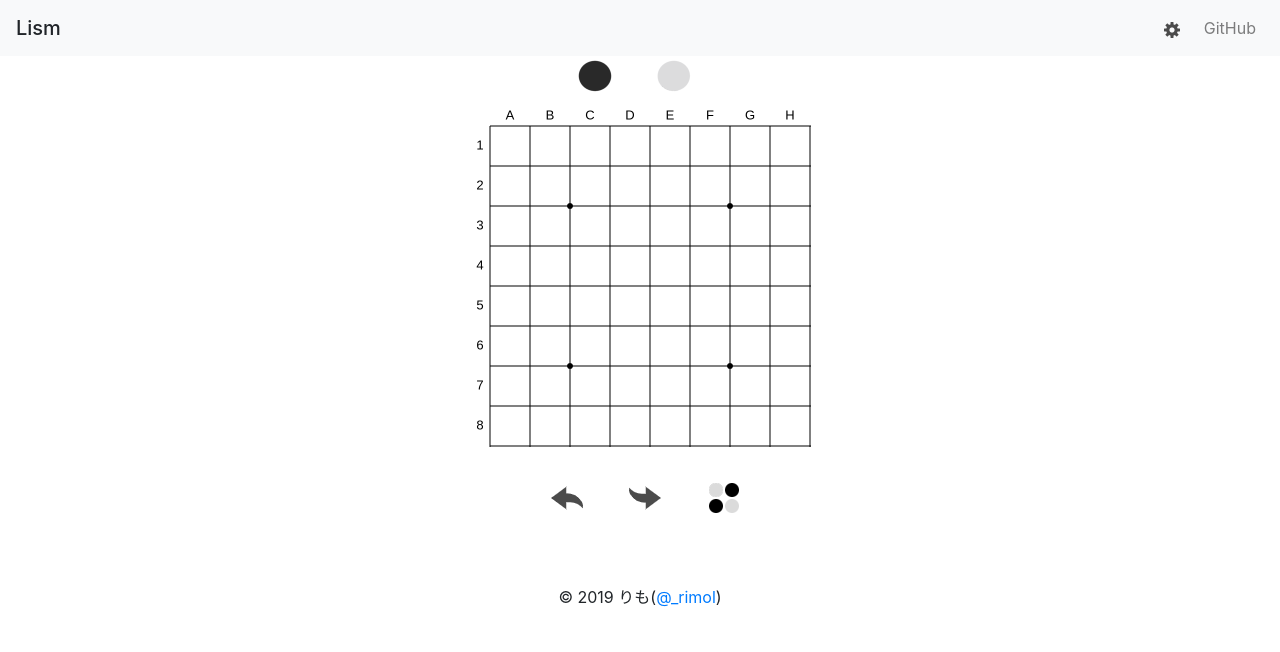
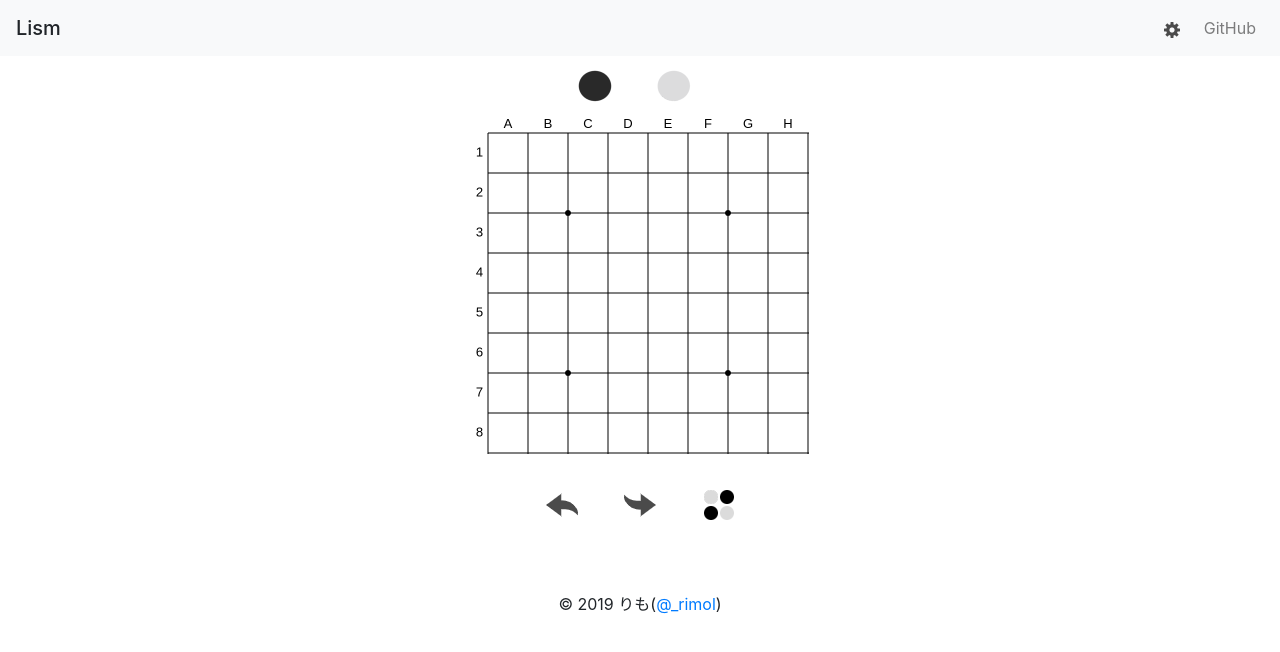
Before and after one commit to rimol/Lism, a plain HTML site: page docs/index.html in a window 1280 px wide. Drawn offline with nearby package versions, Linux system fonts and the light colour scheme; no server answers.

Commit message:
見た目調整

```diff
--- a/docs/css/index.css
+++ b/docs/css/index.css
@@ -1,6 +1,10 @@
 /* #reversi {
     background-color: floralwhite
 } */
+
+#overall-container {
+    margin: 10px auto;
+}
 
 .num-stone {
     width: 30px;
@@ -34,18 +38,17 @@
 
     background-color: transparent;
 
-    width: 341px;
-    height: 341px;
+    width: 338px;
+    height: 338px;
 }
 
 #canvas-gameboard {
-    width: 341px;
-    height: 341px;
+    width: 338px;
+    height: 338px;
 }
 
 #result-box {
     margin: auto;
-    padding: 0 0 0 10px;
     text-align: center;
 }
 
@@ -55,7 +58,6 @@
 
 #controler-box {
     margin:  auto;
-    padding: 0 0 0 10px;
     text-align: center;
 
 }
--- a/docs/index.html
+++ b/docs/index.html
@@ -23,7 +23,7 @@
         </div>
     </nav>
 
-    <div class="container">
+    <div id="overall-container">
         <div id="status-box">
             <div style="width: 20px;"></div>
             <img src="res/stone_black.png" />
@@ -33,7 +33,7 @@
         </div>
 
         <div id="reversi-board">
-            <canvas height="682" width="682" id="canvas-gameboard"></canvas>
+            <canvas height="676" width="676" id="canvas-gameboard"></canvas>
         </div>
 
         <div id="result-box">
--- a/docs/js/render.js
+++ b/docs/js/render.js
@@ -13,7 +13,7 @@ export let BoardCanvas = (function () {
     // みためのサイズ、内部的にはこれの2倍の大きさがある.
     const CanvasSize = canvas.clientWidth;
     const GridSize = 40;
-    const IndexGridSize = 20;
+    const IndexGridSize = 17;
 
     const RowHeader = '12345678';
     const ColumnHeader = 'ABCDEFGH';
```
